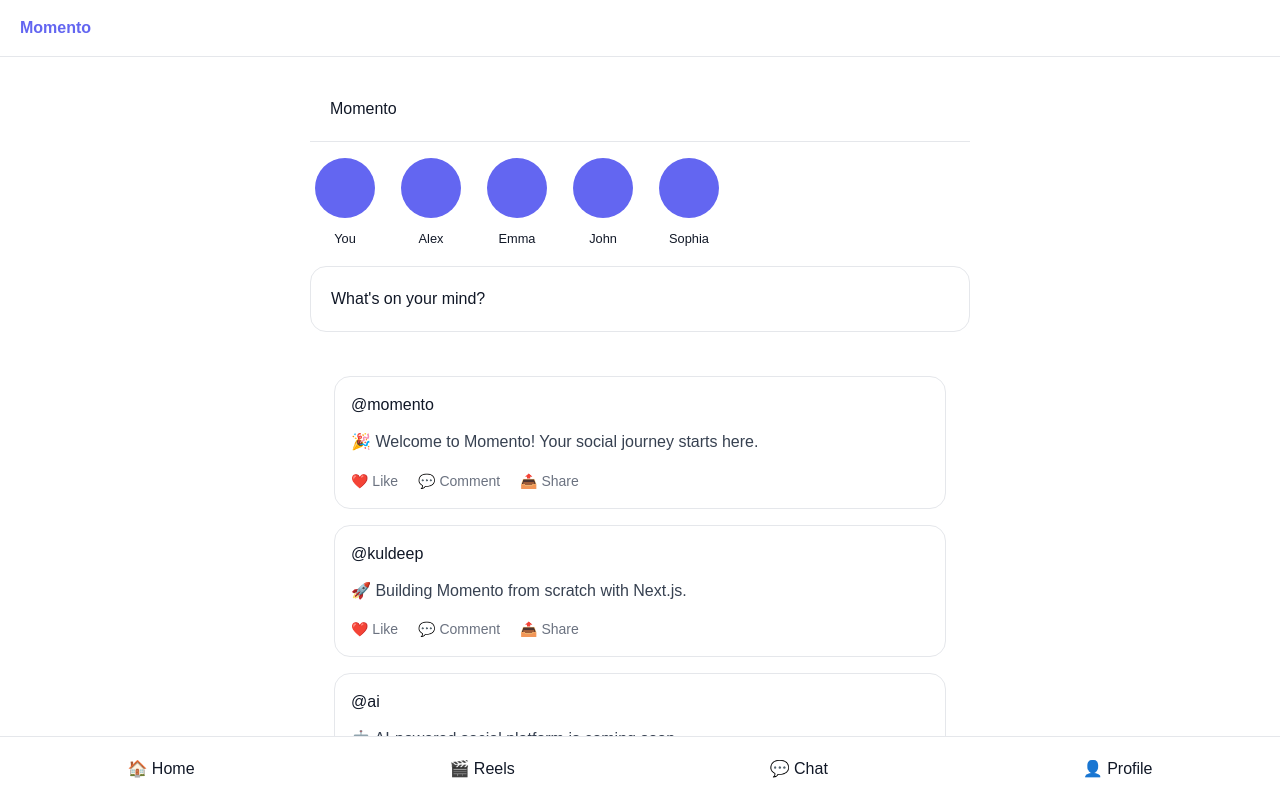
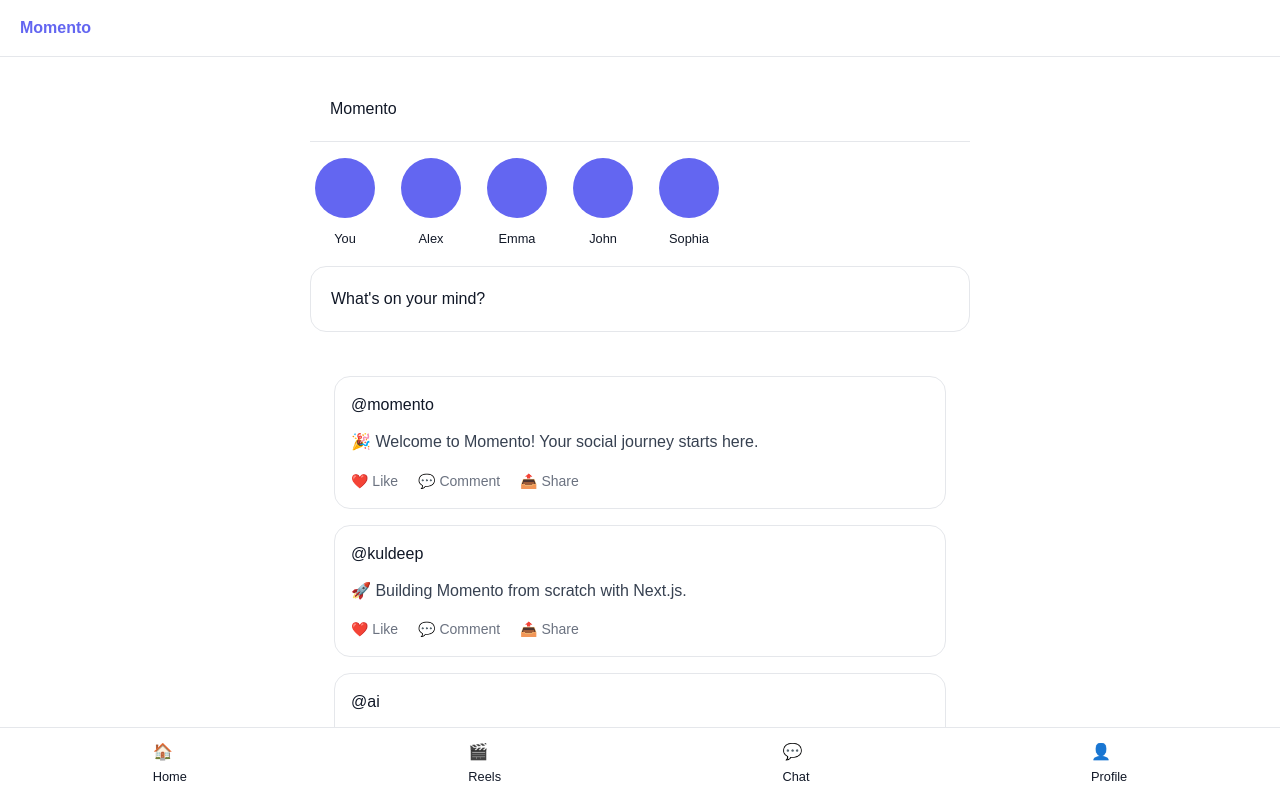
Before and after one commit to kuldeepvermas6364-oss/Momento-0.2, a Next.js app: page / in a window 1280 px wide. Shown: the top 799 px of the page. Built offline with nearby package versions, Linux system fonts and the light colour scheme.

Commit message:
Update BottomNavigation.tsx

```diff
--- a/components/navigation/BottomNavigation.tsx
+++ b/components/navigation/BottomNavigation.tsx
@@ -1,4 +1,4 @@
-import Link from "next/link";
+import NavItem from "./NavItem";
 
 export default function BottomNavigation() {
   return (
@@ -8,22 +8,17 @@
         bottom: 0,
         left: 0,
         right: 0,
-        height: "64px",
+        display: "flex",
+        justifyContent: "space-around",
+        padding: "12px",
         background: "#FFFFFF",
         borderTop: "1px solid #E5E7EB",
-        display: "flex",
-        justifyContent: "space-around",
-        alignItems: "center",
-        zIndex: 1000,
       }}
     >
-      <Link href="/">🏠 Home</Link>
-
-      <Link href="/reels">🎬 Reels</Link>
-
-      <Link href="/chat">💬 Chat</Link>
-
-      <Link href="/profile">👤 Profile</Link>
+      <NavItem href="/" icon="🏠" label="Home" />
+      <NavItem href="/reels" icon="🎬" label="Reels" />
+      <NavItem href="/chat" icon="💬" label="Chat" />
+      <NavItem href="/profile" icon="👤" label="Profile" />
     </nav>
   );
 }
```
